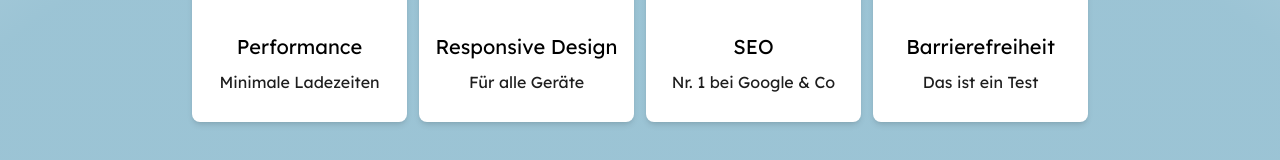
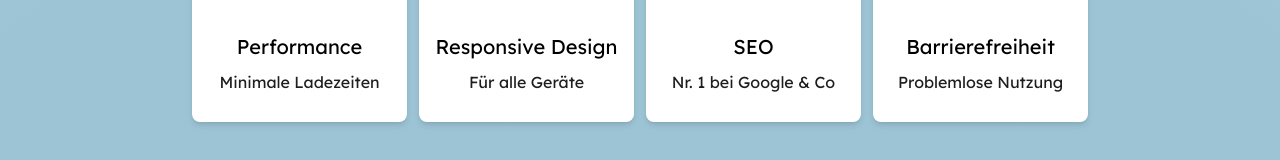
Before and after one commit to jonaeku/portfolio, an Astro site: page / in a window 1280 px wide. Shown: the part 1118-1278 px from the top of the page. Built offline with nearby package versions, Linux system fonts and the light colour scheme; Astro itself is replaced by a stand-in of ours.

Commit message:
Update: subtitle for accessibility benefit

```diff
--- a/src/components/Benefits.astro
+++ b/src/components/Benefits.astro
@@ -13,6 +13,6 @@ import Card from "./Card.astro";
         <Card title="Performance" body="Minimale Ladezeiten" img="/benefits/performance.png"/>
         <Card title="Responsive Design" body="Für alle Geräte" img="/benefits/responsive-design.png"/>
         <Card title="SEO" body="Nr. 1 bei Google & Co" img="/benefits/seo.png"/>
-        <Card title="Barrierefreiheit" body="Das ist ein Test" img="/benefits/accessibility.png"/>
+        <Card title="Barrierefreiheit" body="Problemlose Nutzung" img="/benefits/accessibility.png"/>
     </div>
 </main>
```
